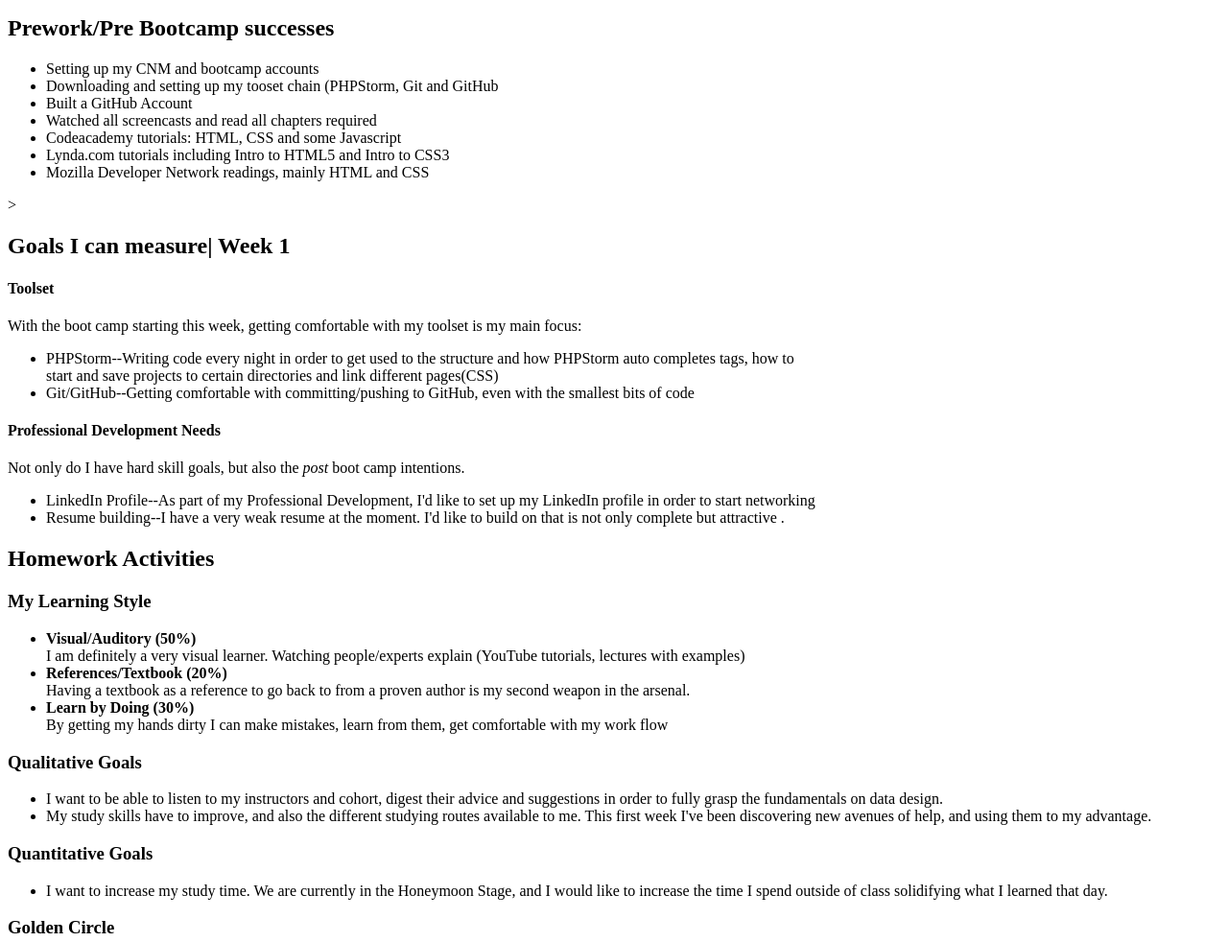
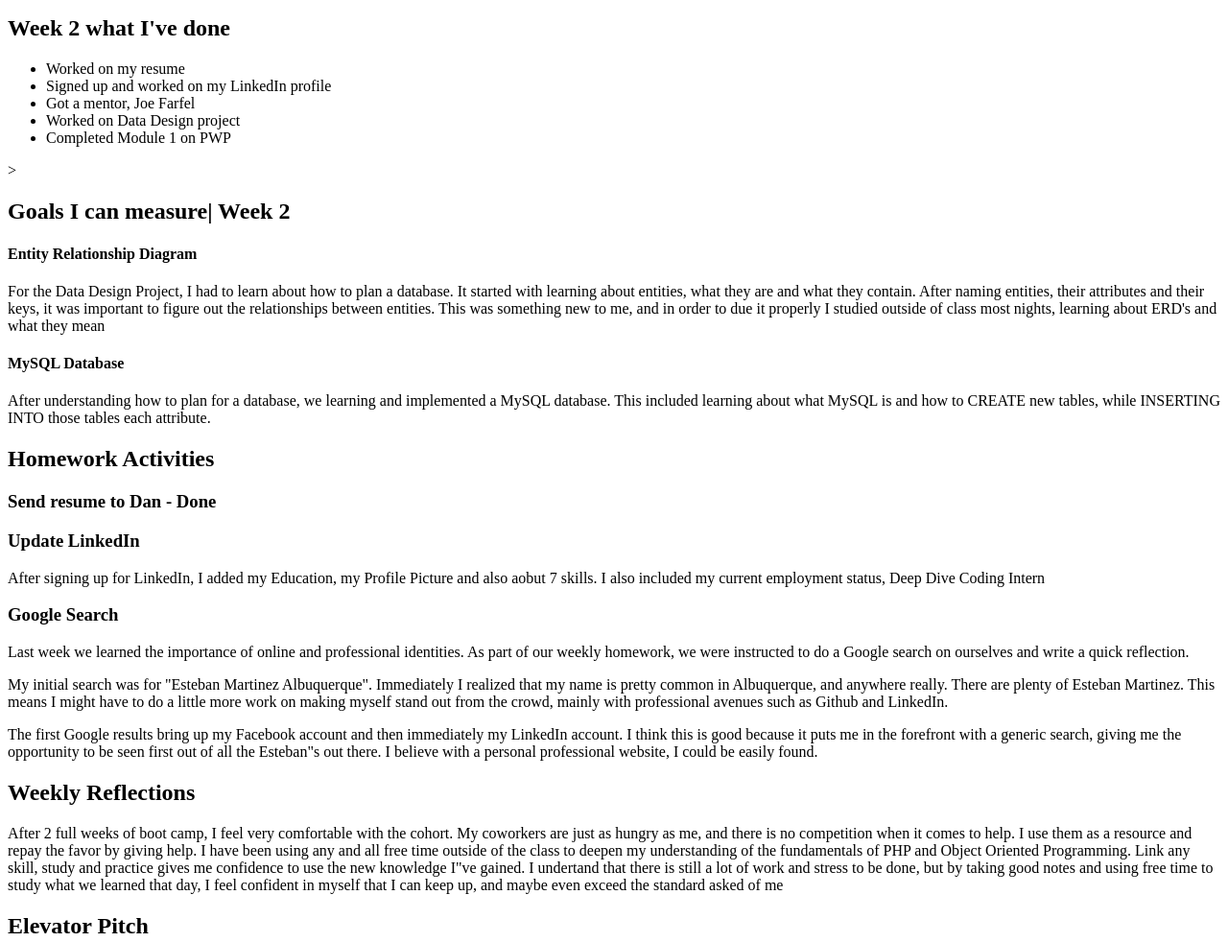
Before and after one commit to fullStackMartinez/ProfessionDevDocs, a plain HTML site: page week2devdoc.html in a window 1280 px wide. Shown: the part 481-1463 px from the top of the page at 96% size. Drawn offline with Linux system fonts and the light colour scheme.

Commit message:
completed my dev doc week 2

```diff
--- a/week2devdoc.html
+++ b/week2devdoc.html
@@ -24,71 +24,37 @@
 			<p>Joseph Farfel, Google Engineer<br><a href="https://www.linkedin.com/in/jfarfel/?trk=public-profile-join-page">LinkedIn</a></p>
 		</section>
 		<section>
-			<h2>Prework/Pre Bootcamp successes</h2>
+			<h2>Week 2 what I've done </h2>
 			<ul>
-				<li>Setting up my CNM and bootcamp accounts</li>
-				<li>Downloading and setting up my tooset chain (PHPStorm, Git and GitHub</li>
-				<li>Built a GitHub Account</li>
-				<li>Watched all screencasts and read all chapters required</li>
-				<li>Codeacademy tutorials: HTML, CSS and some Javascript</li>
-				<li>Lynda.com tutorials including Intro to HTML5 and Intro to CSS3</li>
-				<li>Mozilla Developer Network readings, mainly HTML and CSS</li>
+				<li>Worked on my resume</li>
+				<li>Signed up and worked on my LinkedIn profile</li>
+				<li>Got a mentor, Joe Farfel</li>
+				<li>Worked on Data Design project</li>
+				<li>Completed Module 1 on PWP</li>
 			</ul>
 		</section>>
 		<section>
-			<h2>Goals I can measure| Week 1</h2>
-			<h4>Toolset</h4>
-			<p>With the boot camp starting this week, getting comfortable with my toolset is my main focus:</p>
-			<ul>
-				<li>PHPStorm--Writing code every night in order to get used to the structure and how PHPStorm auto completes tags, how to <br>start and save projects to certain directories and link different pages(CSS)</li>
-				<li>Git/GitHub--Getting comfortable with committing/pushing to GitHub, even with the smallest bits of code</li>
-			</ul>
-			<h4>Professional Development Needs</h4>
-			<p>Not only do I have hard skill goals, but also the <em>post</em> boot camp intentions.</p>
-			<ul>
-				<li>LinkedIn Profile--As part of my Professional Development, I'd like to set up my LinkedIn profile in order to start networking</li>
-				<li>Resume building--I have a very weak resume at the moment. I'd like to build on that is not only complete but attractive .</li>
-			</ul>
+			<h2>Goals I can measure| Week 2</h2>
+			<h4>Entity Relationship Diagram</h4>
+			<p>For the Data Design Project, I had to learn about how to plan a database. It started with learning about entities, what they are and what they contain. After naming entities, their attributes and their keys, it was important to figure out the relationships between entities. This was something new to me, and in order to due it properly I studied outside of class most nights, learning about ERD's and what they mean </p>
+			<h4>MySQL Database</h4>
+			<p>After understanding how to plan for a database, we learning and implemented a MySQL database. This included learning about what MySQL is and how to CREATE new tables, while INSERTING INTO those tables each attribute.</p>
 		</section>
 		<section>
 			<div>
 				<h2>Homework Activities</h2>
-				<h3>My Learning Style</h3>
-				<ul>
-					<li><strong>Visual/Auditory (50%)</strong><br>I am definitely a very visual learner. Watching people/experts explain (YouTube tutorials, lectures with examples)</li>
-					<li><strong>References/Textbook (20%)</strong><br>Having a textbook as a reference to go back to from a proven author is my second weapon in the arsenal.</li>
-					<li><strong>Learn by Doing (30%)</strong><br>By getting my hands dirty I can make mistakes, learn from them, get comfortable with my work flow</li>
-				</ul>
-			</div>
-			<div>
-				<h3>Qualitative Goals</h3>
-				<ul>
-					<li>I want to be able to listen to my instructors and cohort, digest their advice and suggestions in order to fully grasp the fundamentals on data design.</li>
-					<li>My study skills have to improve, and also the different studying routes available to me. This first week I've been discovering new avenues of help, and using them to my advantage. </li>
-				</ul>
-				<h3>Quantitative Goals </h3>
-				<ul>
-					<li>I want to increase my study time. We are currently in the Honeymoon Stage, and I would like to increase the time I spend outside of class solidifying what I learned that day.</li>
-				</ul>
+				<h3>Send resume to Dan - Done</h3>
+				<h3>Update LinkedIn</h3>
+				<p>After signing up for LinkedIn, I added my Education, my Profile Picture and also aobut 7 skills. I also included my current employment status, Deep Dive Coding Intern</p>
+				<h3>Google Search</h3>
+				<p>Last week we learned the importance of online and professional identities. As part of our weekly homework, we were instructed to do a Google search on ourselves and write a quick reflection.<p>
+				<p>My initial search was for &quot;Esteban Martinez Albuquerque&quot;. Immediately I realized that my name is pretty common in Albuquerque, and anywhere really. There are plenty of Esteban Martinez. This means I might have to do a little more work on making myself stand out from the crowd, mainly with professional avenues such as Github and LinkedIn.</p>
+				<p>The first Google results bring up my Facebook account and then immediately my LinkedIn account. I think this is good because it puts me in the forefront with a generic search, giving me the opportunity to be seen first out of all the Esteban&quot;s out there. I believe with a personal professional website, I could be easily found.</p>
 			</div>
 		</section>
 		<section>
-			<h3>Golden Circle</h3>
-			<img src="images/golden-circle.png.png" alt="A diagram of the Golden Circle">
-			<p>The Golden Circle provides the opportunity to map out WHY you want to do something, HOW you plan on doing it, and WHAT that thing is.</p>
-			<p>It is important to start from the middle and work your way out, making the WHY, your root to your goal, the most important part</p>
-			<ul>
-				<li>WHY: I want to be a part of a community of smart, motivated people that I can build useful and fun products in the sports world, while practicing my new skill. I love sports and would like to make a living working in that realm</li>
-				<li>HOW: By building a good core of web development skills and marketing them into the sports community</li>
-				<li>WHAT: Web development tools for Fantasy Football players</li>
-			</ul>
-		</section>
-		<section>
 			<h2>Weekly Reflections</h2>
-			<p>Since my congratulatory e-mail, I've been focusing my free time to learning the basics of HTML and CSS <br>and working my way throught the prework.
-				Since we are only one day in, my reflections so far revolve around the environment I've come to find so far. <br>
-				The "workplace" is comfortable, and I'm excited to be amongst other students striving to make a change in their <br>
-				professional lives. I definitely feel part of a community.</p>
+			<p>After 2 full weeks of boot camp, I feel very comfortable with the cohort. My coworkers are just as hungry as me, and there is no competition when it comes to help. I use them as a resource and repay the favor by giving help. I have been using any and all free time outside of the class to deepen my understanding of the fundamentals of PHP and Object Oriented Programming. Link any skill, study and practice gives me confidence to use the new knowledge I&quot;ve gained. I undertand that there is still a lot of work and stress to be done, but by taking good notes and using free time to study what we learned that day, I feel confident in myself that I can keep up, and maybe even exceed the standard asked of me</p>
 		</section>
 		<section>
 			<h2>Elevator Pitch</h2>
```
